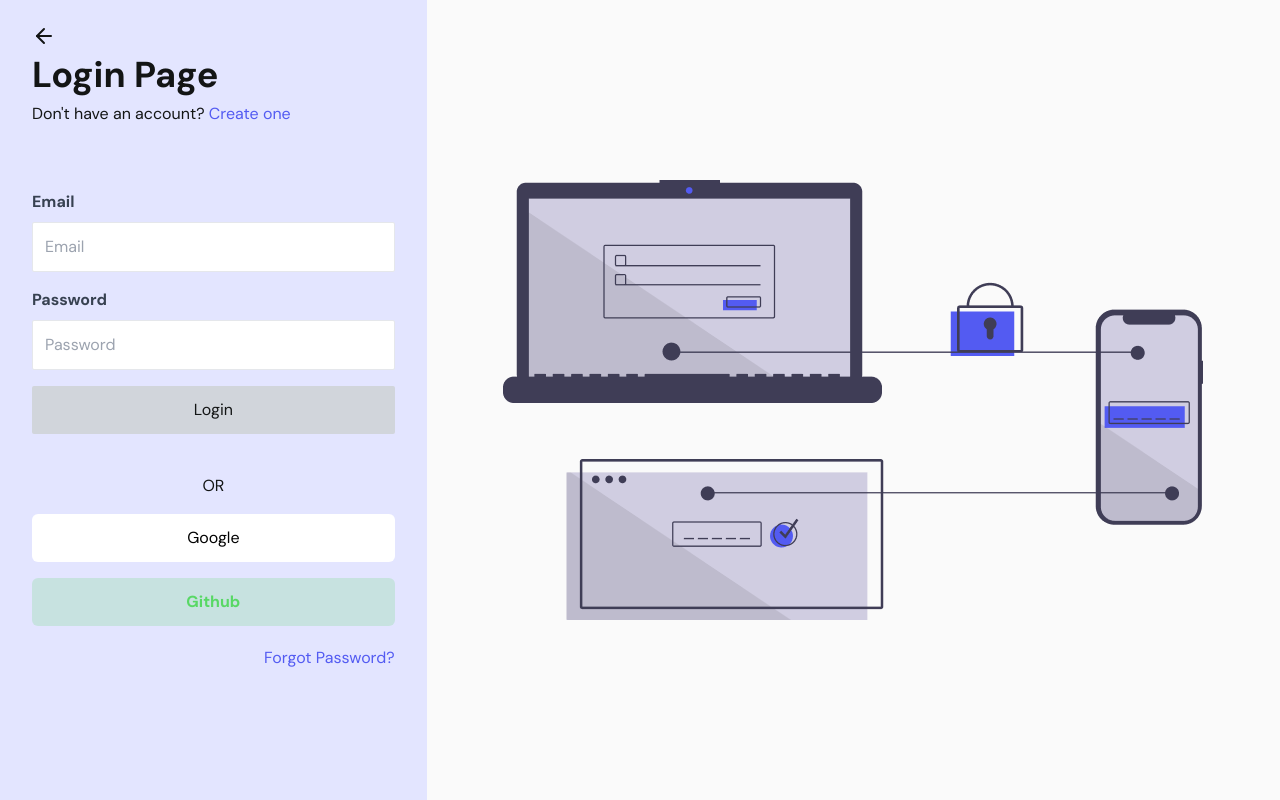
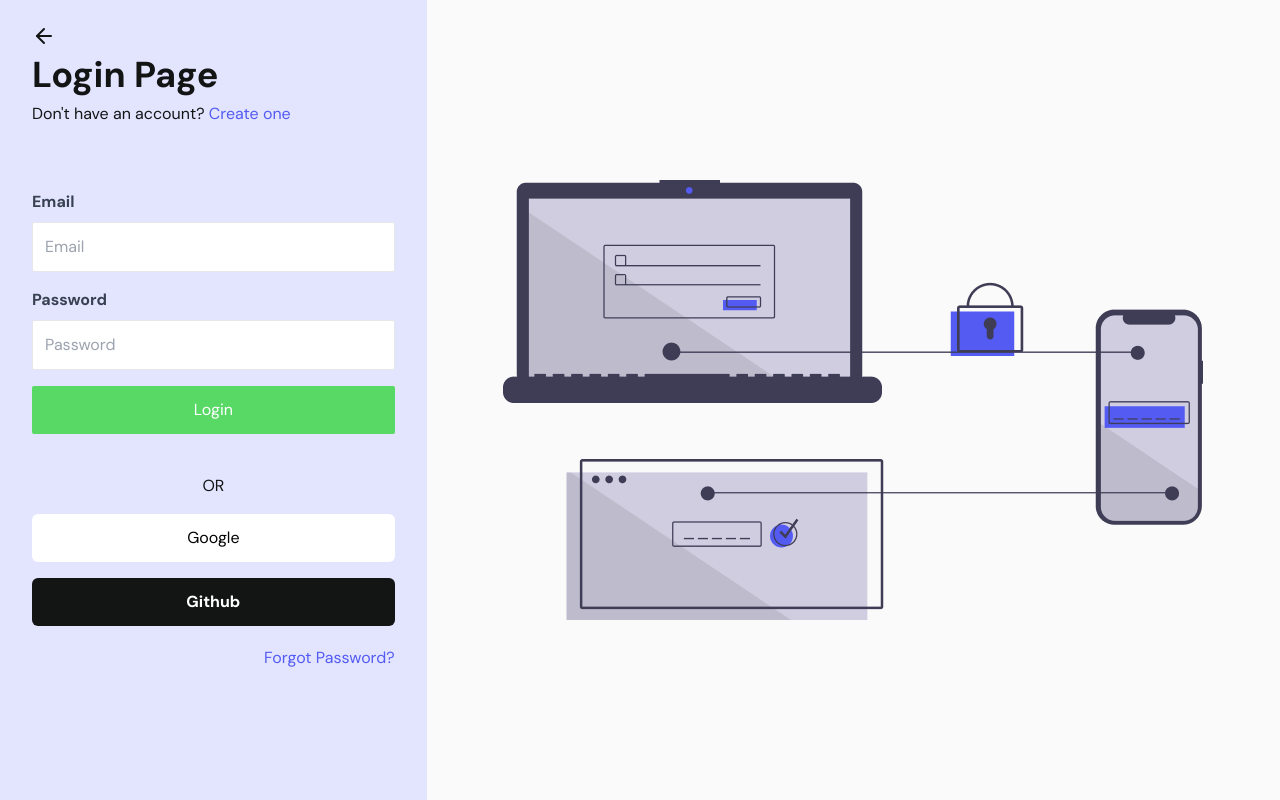
Before and after one commit to college-related/polaris-suite-web, a React (Vite) app: page /auth/login in a window 1280 px wide. Built offline with nearby package versions, Linux system fonts and the light colour scheme.

Commit message:
component: button variant dark add

```diff
--- a/src/components/Button.tsx
+++ b/src/components/Button.tsx
@@ -3,7 +3,7 @@ import { Hexagon } from "react-feather";
 
 interface IButtonProps {
   onClick: () => void;
-  variant: "default" | "primary" | "warning" | "success" | "clear" | "danger";
+  variant: "default" | "primary" | "warning" | "success" | "clear" | "danger" | "dark";
   size?: "sm" | "md" | "lg" | "xl";
   disabled?: boolean;
   classes?: string;
--- a/src/index.css
+++ b/src/index.css
@@ -52,14 +52,12 @@
   .warning { @apply bg-warning_light text-warning; }
   .danger { @apply bg-danger_light text-danger; }
   .clear { @apply bg-transparent text-primary; }
+  .dark { @apply bg-dark text-white; }
 
   .info {
     @apply bg-blue-500 text-white;
   }
 
-  .dark {
-    @apply bg-gray-800 text-white;
-  }
 
   .disabled {
     @apply opacity-100 cursor-not-allowed;
--- a/src/pages/authentication/ForgotPasswordPage.tsx
+++ b/src/pages/authentication/ForgotPasswordPage.tsx
@@ -30,7 +30,7 @@ const ForgotPasswordPage = () => {
           onChange={handleInputChange}
           errors={error}
         />
-        <Button onClick={()=>navigate("/auth/reset-password")} variant="success" classes="font-bold">Send Reset Email</Button>
+        <Button onClick={()=>navigate("/auth/reset-password")} variant="default" classes="bg-success text-white font-bold">Send Reset Email</Button>
       </form>
     </>
   )
--- a/src/pages/authentication/LoginPage.tsx
+++ b/src/pages/authentication/LoginPage.tsx
@@ -90,7 +90,7 @@ const LoginPage = () => {
           variant="default"
           onClick={() => {}}
           isLoading={isLogging}
-          classes="rounded-sm"
+          classes="rounded-sm bg-success text-white"
           type="submit"
         >
           Login
@@ -109,7 +109,7 @@ const LoginPage = () => {
       </Button>
       <Button
         onClick={() => {}}
-        variant="success"
+        variant="dark"
         classes="font-bold w-full"
         size="xl"
       >
--- a/src/pages/authentication/RegisterPage.tsx
+++ b/src/pages/authentication/RegisterPage.tsx
@@ -115,7 +115,7 @@ const RegisterPage = () => {
         <Button
           variant="default"
           onClick={() => {}}
-          classes="rounded-sm"
+          classes="rounded-sm bg-success text-white"
           isLoading={isRegistering}
         >
           Register
@@ -132,7 +132,7 @@ const RegisterPage = () => {
       >
         Google
       </Button>
-      <Button onClick={() => {}} size="xl" variant="success" classes="font-bold">
+      <Button onClick={() => {}} size="xl" variant="dark" classes="font-bold w-full">
         Github
       </Button>
 
--- a/src/pages/authentication/ResetPasswordPage.tsx
+++ b/src/pages/authentication/ResetPasswordPage.tsx
@@ -60,7 +60,7 @@ const ResetPasswordPage = () => {
           onChange={handleInputChange}
           errors={error}
         />
-        <Button onClick={() => navigate("/auth/reset-password")} variant="success" classes="font-bold">
+        <Button onClick={() => navigate("/auth/reset-password")} variant="default" classes="bg-success text-white font-bold">
           Reset Password
         </Button>
       </form>
```
